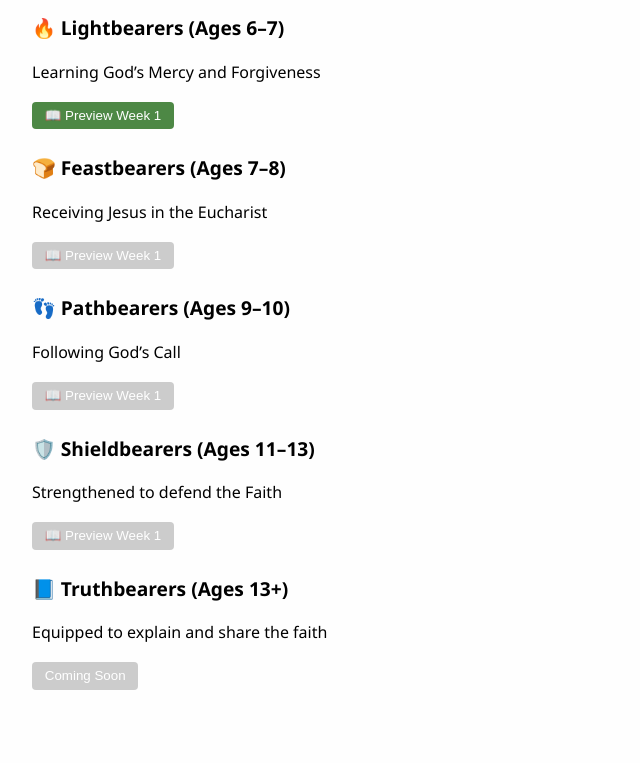
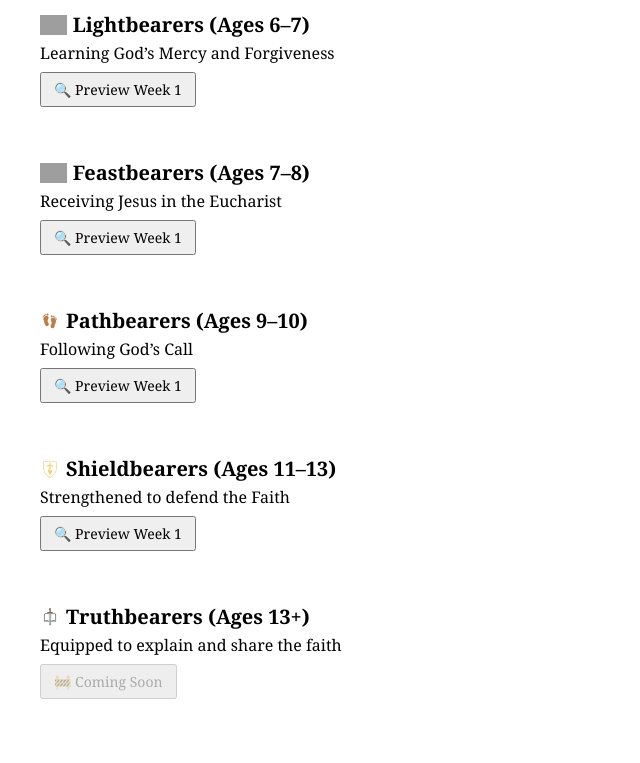
Before and after one commit to SeanCatholic/saints-academy, a plain HTML site: page index.html in a window 1280 px wide. Shown: the part 133-896 px from the top of the page, without its empty margins (0-640 px from the left). Before the commit the page ends 855 px from the top, so only its background shows below. Drawn offline with Linux system fonts and the light colour scheme; grey boxes are pictures that could not be loaded.

Commit message:
Update index.html

```diff
--- a/index.html
+++ b/index.html
@@ -2,40 +2,40 @@
 <html lang="en">
 <head>
   <meta charset="UTF-8" />
-  <meta name="viewport" content="width=device-width, initial-scale=1.0"/>
+  <meta name="viewport" content="width=device-width, initial-scale=1.0" />
   <title>Saints Academy</title>
   <style>
     body {
-      font-family: "Segoe UI", sans-serif;
-      background: #fefefe;
-      margin: 2rem;
-      line-height: 1.6;
+      font-family: Georgia, serif;
+      background-color: #ffffff;
+      margin: 40px;
     }
     h1 {
-      color: #2b2b2b;
+      font-size: 28px;
+      margin-bottom: 16px;
     }
-    .group {
-      margin-bottom: 1.5rem;
+    h2 {
+      font-size: 20px;
+      margin-top: 28px;
+      margin-bottom: 4px;
+      display: flex;
+      align-items: center;
     }
-    .group h2 {
-      font-size: 1.2rem;
-      margin-bottom: 0.3rem;
+    h2 img {
+      height: 20px;
+      vertical-align: middle;
+      margin-right: 6px;
     }
-    .group button {
-      background: #4d8845;
-      border: none;
-      padding: 0.4rem 0.8rem;
-      color: white;
-      border-radius: 4px;
+    p {
+      margin-top: 0;
+      margin-bottom: 8px;
+    }
+    button {
+      font-family: inherit;
+      font-size: 14px;
+      padding: 6px 12px;
+      margin-bottom: 24px;
       cursor: pointer;
-    }
-    .group button:disabled {
-      background: #ccc;
-      cursor: not-allowed;
-    }
-    .icon {
-      font-size: 1.2rem;
-      margin-right: 0.3rem;
     }
   </style>
 </head>
@@ -43,34 +43,24 @@
   <h1>Saints Academy</h1>
   <p>Pick your path and explore a free Week 1 preview for each group below.</p>
 
-  <div class="group">
-    <h2><span class="icon">🔥</span>Lightbearers (Ages 6–7)</h2>
-    <p>Learning God’s Mercy and Forgiveness</p>
-    <button onclick="location.href='/lightbearers'">📖 Preview Week 1</button>
-  </div>
+  <h2><img src="/images/lightbearers.png" alt="Lightbearers Emblem" />Lightbearers (Ages 6–7)</h2>
+  <p>Learning God’s Mercy and Forgiveness</p>
+  <button onclick="location.href='/lightbearers/'">🔍 Preview Week 1</button>
 
-  <div class="group">
-    <h2><span class="icon">🍞</span>Feastbearers (Ages 7–8)</h2>
-    <p>Receiving Jesus in the Eucharist</p>
-    <button disabled>📖 Preview Week 1</button>
-  </div>
+  <h2><img src="/images/feastbearers.png" alt="Feastbearers Emblem" />Feastbearers (Ages 7–8)</h2>
+  <p>Receiving Jesus in the Eucharist</p>
+  <button onclick="location.href='/feastbearers/'">🔍 Preview Week 1</button>
 
-  <div class="group">
-    <h2><span class="icon">👣</span>Pathbearers (Ages 9–10)</h2>
-    <p>Following God’s Call</p>
-    <button disabled>📖 Preview Week 1</button>
-  </div>
+  <h2><img src="/images/pathbearers.png" alt="Pathbearers Emblem" />Pathbearers (Ages 9–10)</h2>
+  <p>Following God’s Call</p>
+  <button onclick="location.href='/pathbearers/'">🔍 Preview Week 1</button>
 
-  <div class="group">
-    <h2><span class="icon">🛡️</span>Shieldbearers (Ages 11–13)</h2>
-    <p>Strengthened to defend the Faith</p>
-    <button disabled>📖 Preview Week 1</button>
-  </div>
+  <h2><img src="/images/shieldbearers.png" alt="Shieldbearers Emblem" />Shieldbearers (Ages 11–13)</h2>
+  <p>Strengthened to defend the Faith</p>
+  <button onclick="location.href='/shieldbearers/'">🔍 Preview Week 1</button>
 
-  <div class="group">
-    <h2><span class="icon">📘</span>Truthbearers (Ages 13+)</h2>
-    <p>Equipped to explain and share the faith</p>
-    <button disabled>Coming Soon</button>
-  </div>
+  <h2><img src="/images/truthbearers.png" alt="Truthbearers Emblem" />Truthbearers (Ages 13+)</h2>
+  <p>Equipped to explain and share the faith</p>
+  <button disabled>🚧 Coming Soon</button>
 </body>
 </html>
```
